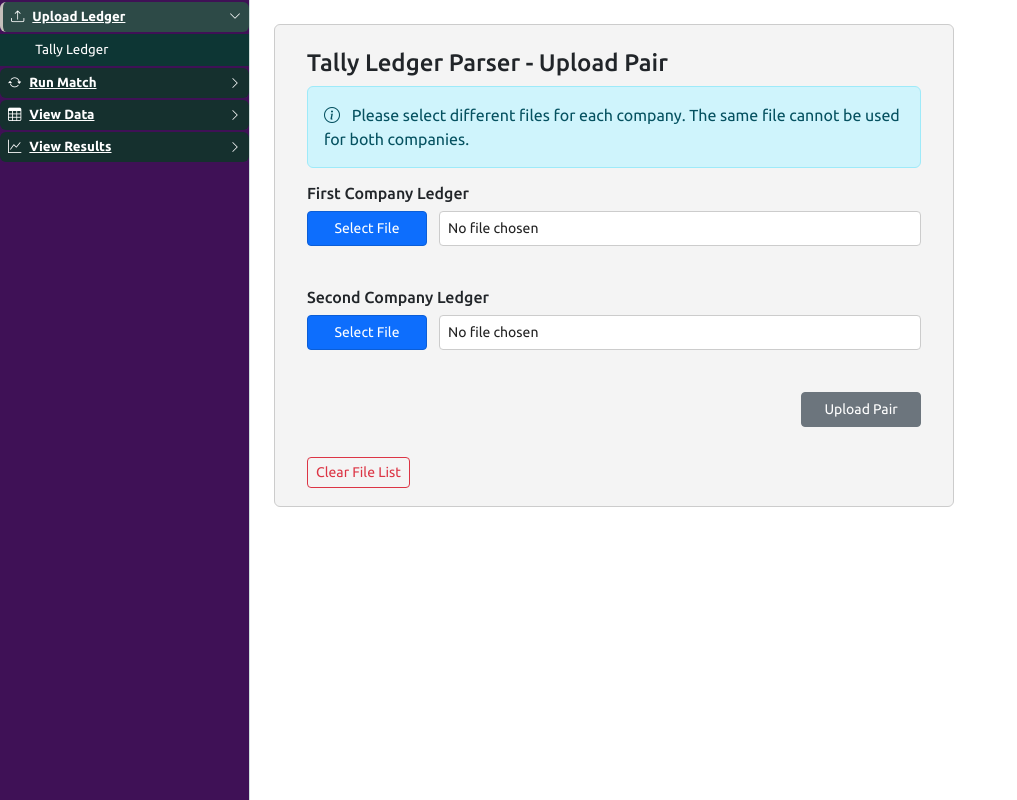
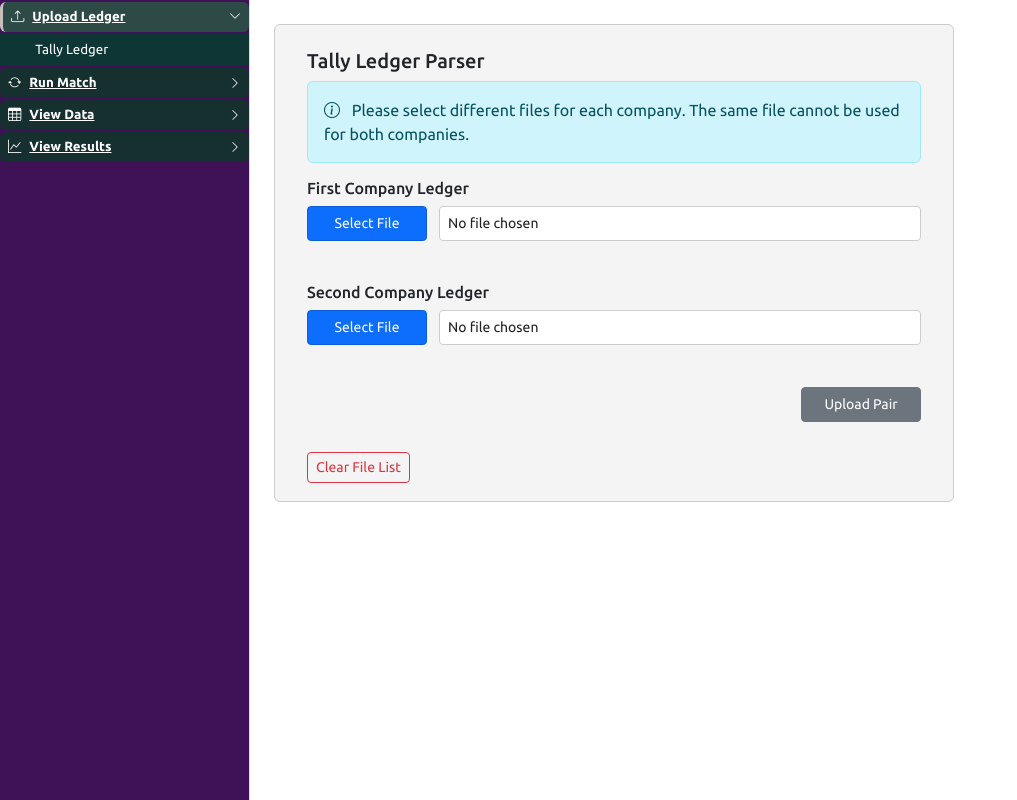
Before and after one commit to m-islam-ciplc/Dev_Interunit_Loan_Recon, a Flask app: page / in a window 1280 px wide. Shown: the part 48-848 px from the top of the page, without its empty margins (0-1017 px from the left). Run offline with Flask 3, Linux system fonts and the light colour scheme; data that the repository does not hold is empty; some libraries are stand-ins or nearby versions.

Commit message:
Update header styles
 Header size <h5>

```diff
--- a/static/app.js
+++ b/static/app.js
@@ -763,7 +763,7 @@ function displayMatches(matches, targetDivId = 'reconciliation-result') {
     let tableHTML = `
         <div class="matched-transactions-wrapper">
             <div class="matched-header">
-                <h4><i class="bi bi-link-45deg"></i> Matched Transactions (${matches.length} pairs)</h4>
+                <h5><i class="bi bi-link-45deg"></i> Matched Transactions (${matches.length} pairs)</h5>
             </div>
             <div class="table-responsive">
                 <table class="matched-transactions-table">
@@ -1420,7 +1420,7 @@ function displayUnmatchedResults(unmatched) {
     let tableHTML = `
         <div class="unmatched-transactions-wrapper">
             <div class="unmatched-header">
-                <h4><i class="bi bi-link-45deg"></i> Unmatched Transactions (${unmatched.length} records)</h4>
+                <h5><i class="bi bi-link-45deg"></i> Unmatched Transactions (${unmatched.length} records)</h5>
             </div>
             <div class="table-responsive">
                 <table class="unmatched-transactions-table">
--- a/templates/index.html
+++ b/templates/index.html
@@ -69,7 +69,7 @@
         <!-- Tally Upload Tab -->
         <div class="tab-pane" id="pane-tally-upload" style="display:block;">
             <div class="parser-container">
-                <h4>Tally Ledger Parser - Upload Pair</h4>
+                <h5>Tally Ledger Parser</h5>
                 <div class="alert alert-info" role="alert">
                     <i class="bi bi-info-circle me-2"></i>
                     Please select different files for each company. The same file cannot be used for both companies.
@@ -119,7 +119,7 @@
         <!-- Data Table Tab -->
         <div class="tab-pane" id="pane-data-table" style="display:none;">
             <div class="parser-container parser-container-fullwidth">
-                <h4>Transaction Data</h4>
+                <h5>Transaction Data</h5>
                 <div id="data-table-result" style="margin-top:20px;"></div>
             </div>
         </div>
@@ -127,7 +127,7 @@
         <!-- Pairs Table Tab -->
         <div class="tab-pane" id="pane-pairs-table" style="display:none;">
             <div class="parser-container parser-container-fullwidth">
-                <h4>Upload Pairs</h4>
+                <h5>Upload Pairs</h5>
 
                 <div class="mb-4">
                     <div class="alert alert-info" role="alert">
@@ -148,7 +148,7 @@
         <!-- Reconciliation Tab -->
         <div class="tab-pane" id="pane-reconciliation" style="display:none;">
             <div class="parser-container parser-container-fullwidth">
-                <h4>Interunit Reconciliation</h4>
+                <h5>Interunit Reconciliation</h5>
 
 
 
@@ -196,7 +196,7 @@
         <!-- Matched Results Tab -->
         <div class="tab-pane" id="pane-matched-results" style="display:none;">
             <div class="parser-container parser-container-fullwidth">
-                <h4>Matched Transactions</h4>
+                <h5>Matched Transactions</h5>
 
                 <!-- Company Pair Selection -->
                 <div class="mb-4">
@@ -240,7 +240,7 @@
         <!-- Unmatched Results Tab -->
         <div class="tab-pane" id="pane-unmatched-results" style="display:none;">
             <div class="parser-container parser-container-fullwidth">
-                <h4>Unmatched</h4>
+                <h5>Unmatched Transactions</h5>
 
                 <!-- Company Pair Selection -->
                 <div class="mb-4">
```
